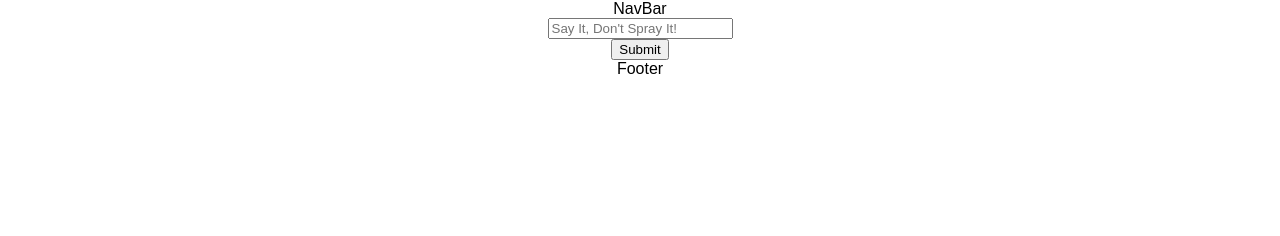
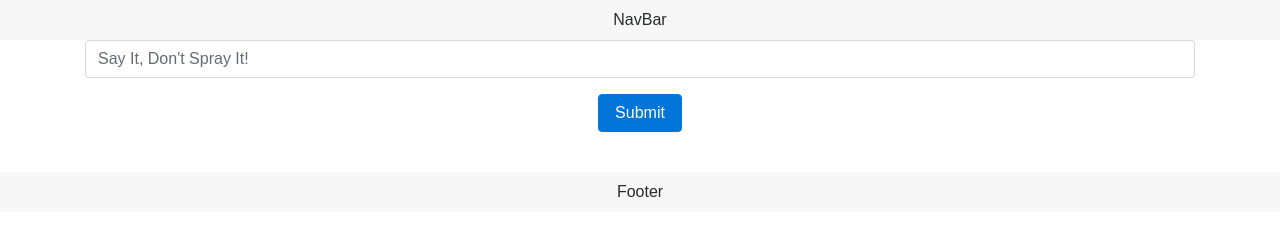
Before and after one commit to Xiupan/react-daily-05, a React app: page / in a window 1280 px wide. Built offline with nearby package versions, Linux system fonts and the light colour scheme.

Commit message:
Added bootstrap and styled a little.

```diff
--- a/public/index.html
+++ b/public/index.html
@@ -10,6 +10,7 @@
     -->
     <link rel="manifest" href="%PUBLIC_URL%/manifest.json">
     <link rel="shortcut icon" href="%PUBLIC_URL%/favicon.ico">
+    <link rel="stylesheet" href="https://maxcdn.bootstrapcdn.com/bootstrap/4.0.0-alpha.6/css/bootstrap.min.css" integrity="sha384-rwoIResjU2yc3z8GV/NPeZWAv56rSmLldC3R/AZzGRnGxQQKnKkoFVhFQhNUwEyJ" crossorigin="anonymous">
     <!--
       Notice the use of %PUBLIC_URL% in the tags above.
       It will be replaced with the URL of the `public` folder during the build.
--- a/src/components/ChildComponent.js
+++ b/src/components/ChildComponent.js
@@ -5,7 +5,7 @@ class ChildComponent extends Component {
     return (
       <div>
         <div>
-          <input type="submit" onClick={this.props.onClick}/>
+          <input className="btn btn-primary" type="submit" onClick={this.props.onClick}/>
         </div>
       </div>
     );
--- a/src/components/DisplayComponent.js
+++ b/src/components/DisplayComponent.js
@@ -3,7 +3,11 @@ import React, {Component} from 'react'
 class DisplayComponent extends Component {
   render() {
     return (
-      <div>{this.props.sayWhat}</div>
+      <div className="container">
+        <div className="card-block">
+          {this.props.sayWhat}
+        </div>
+      </div>
     );
   }
 }
--- a/src/components/Footer.js
+++ b/src/components/Footer.js
@@ -3,7 +3,9 @@ import React, {Component} from 'react'
 class Footer extends Component {
   render() {
     return (
-      <footer>Footer</footer>
+      <footer className="navbar navbar-light bg-faded">
+        Footer
+      </footer>
     );
   }
 }
--- a/src/components/Header.js
+++ b/src/components/Header.js
@@ -3,7 +3,9 @@ import React, {Component} from 'react'
 class Header extends Component {
   render() {
     return (
-      <nav>NavBar</nav>
+      <nav className="navbar navbar-light bg-faded">
+        NavBar
+      </nav>
     );
   }
 }
--- a/src/components/ParentComponent.js
+++ b/src/components/ParentComponent.js
@@ -19,7 +19,6 @@ class ParentComponent extends Component {
   }
   handleSubmit = (event) => {
     event.preventDefault();
-    console.log("Submit fired");
     //set the state for props and for value (prevents output from appearing when typing)
     this.setState({whatToSay: this.state.whatToSay, whatWasSaid: this.state.whatToSay});
     //clear our input by resetting state
@@ -28,10 +27,10 @@ class ParentComponent extends Component {
   }
   render() {
     return (
-      <div>
-        <div>
+      <div className="container">
+        <div className="form-group">
           <form onSubmit={this.handleSubmit}>
-            <input type="text" onChange={this.handleInput} placeholder="Say It, Don't Spray It!" />
+            <input type="text" className="form-control" onChange={this.handleInput} placeholder="Say It, Don't Spray It!" />
           </form>
         </div>
         <div>
```
